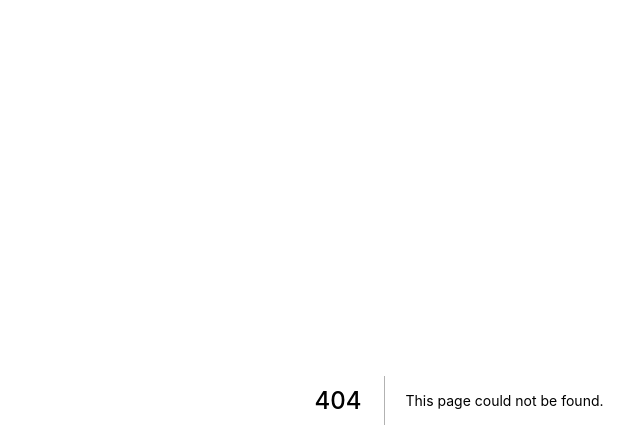
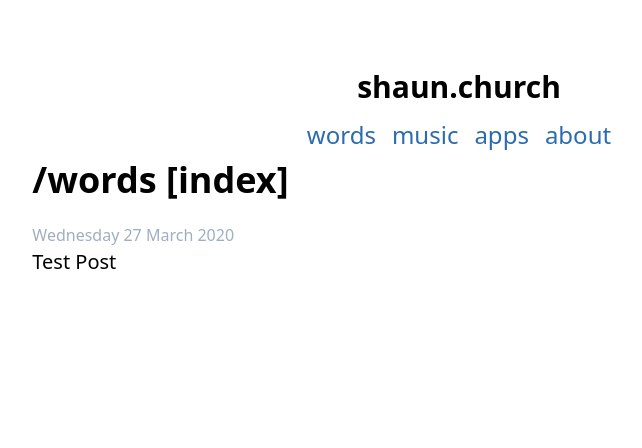
Before and after one commit to NorfolkDev/norfolkdevelopers-website, a Next.js app: page /words in a window 1280 px wide. Before the commit this address had no page. Shown: the top 448 px of the page, without its empty margins (181-823 px from the left). Built offline with nearby package versions, Linux system fonts and the light colour scheme.

Commit message:
Add the blog index route, words

```diff
--- /dev/null
+++ b/src/pages/words/index.tsx
@@ -0,0 +1,14 @@
+import Link from "next/link";
+import Layout from "../../components/layout/Layout";
+
+export default function WordsRoute() {
+  return (
+    <Layout>
+      <h1 className="text-4xl font-extrabold">/words [index]</h1>
+      <p className="text-gray-500 text-base mt-4">Wednesday 27 March 2020</p>
+      <Link href="/words/test-slug">
+        <a>Test Post</a>
+      </Link>
+    </Layout>
+  );
+}
```
